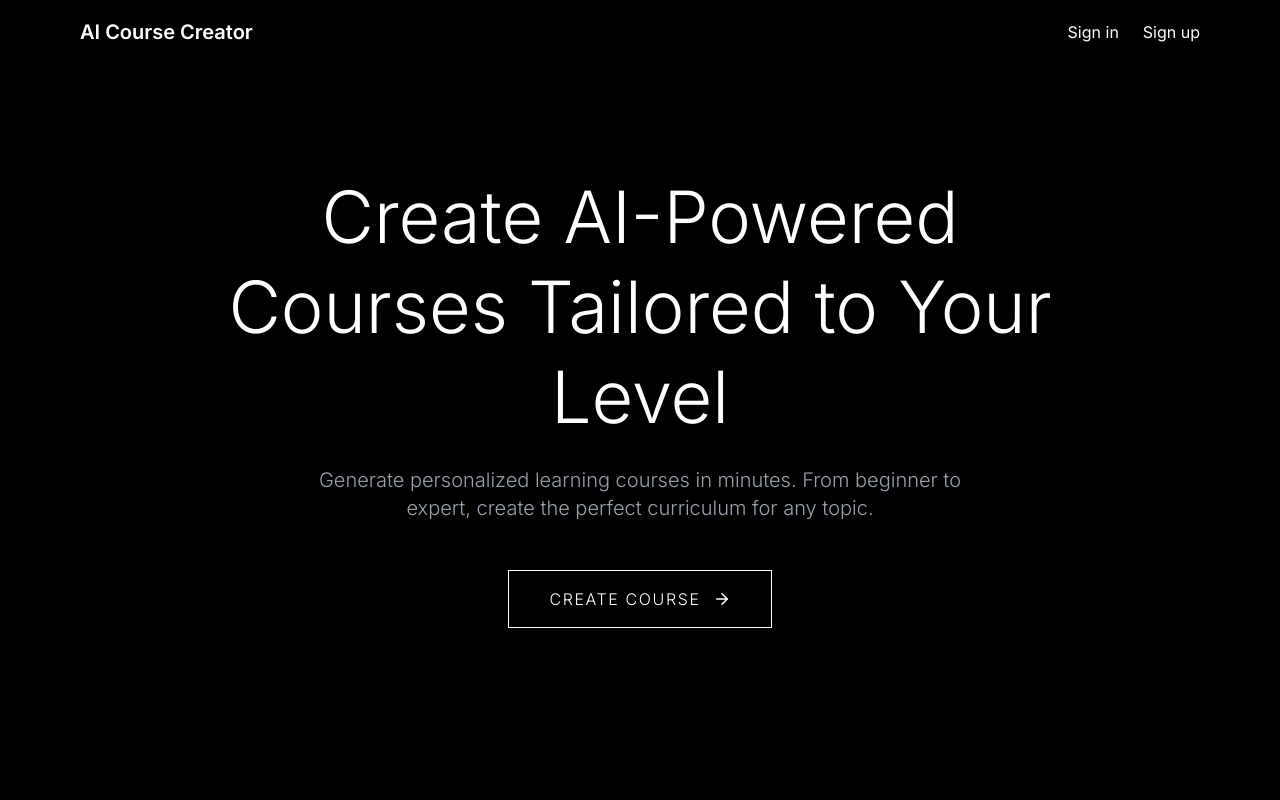
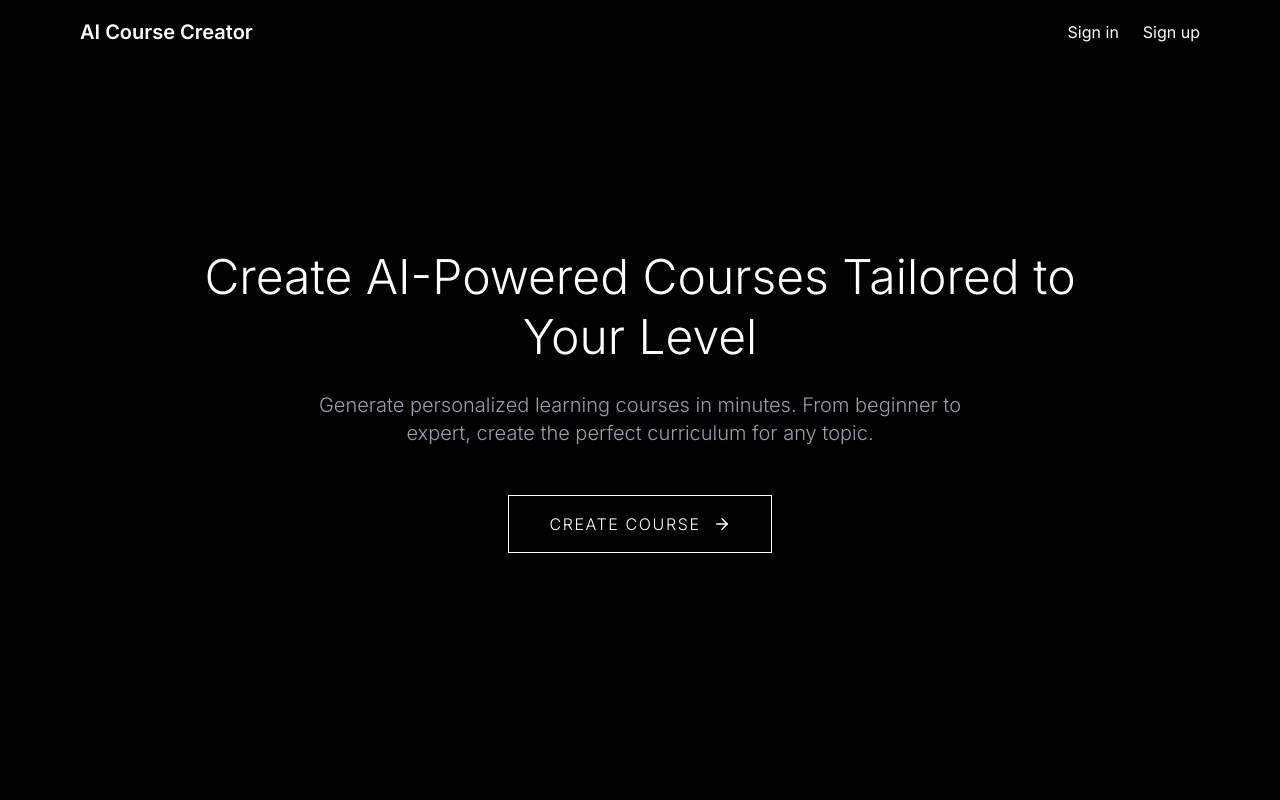
Before and after one commit to daw22/AI-Course-Creator-Frontend, a Next.js app: page / in a window 1280 px wide. Shown: the top 800 px of the page. Built offline with nearby package versions, Linux system fonts and the light colour scheme; no server answers.

Commit message:
hero section font size adjusted

```diff
--- a/app/page.tsx
+++ b/app/page.tsx
@@ -52,7 +52,7 @@
       {/* Hero Section */}
       <section className="min-h-screen flex items-center justify-center px-4 pt-20 pb-20">
         <div className="max-w-4xl mx-auto text-center">
-          <h1 className="text-4xl sm:text-5xl md:text-6xl lg:text-7xl font-light leading-tight mb-6">
+          <h1 className="text-4xl sm:text-3xl md:text-4xl lg:text-5xl font-light leading-tight mb-6">
             Create AI-Powered Courses Tailored to Your Level
           </h1>
           <p className="text-lg sm:text-xl text-gray-400 mb-12 max-w-2xl mx-auto font-light">
```
